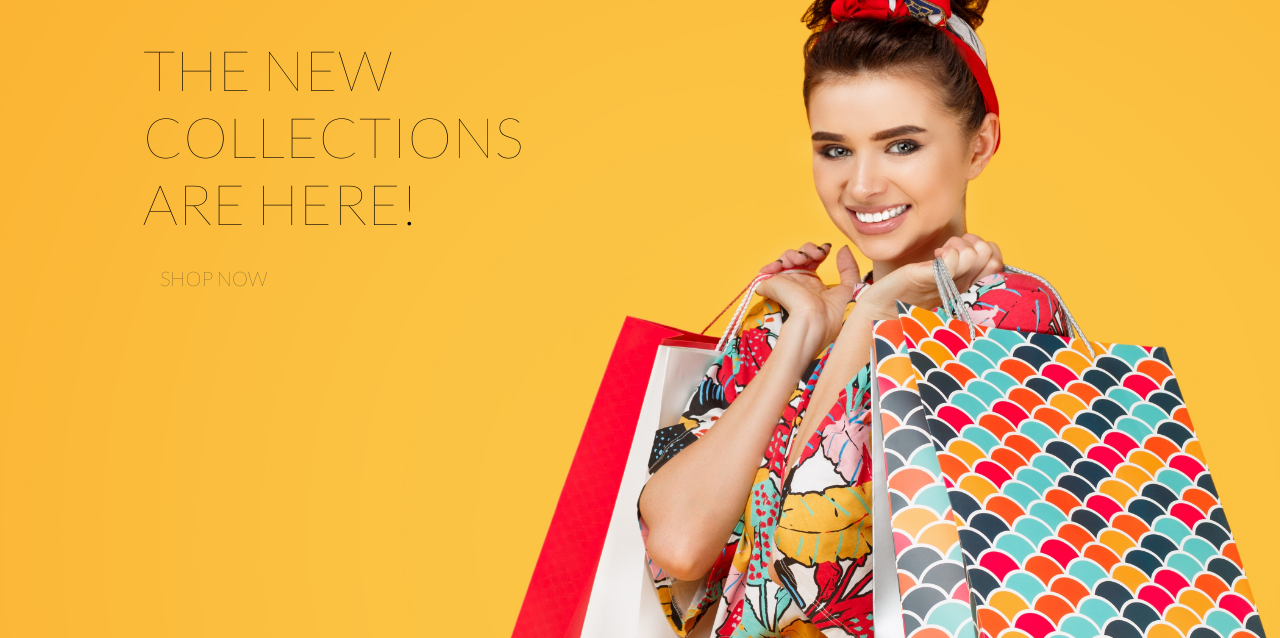
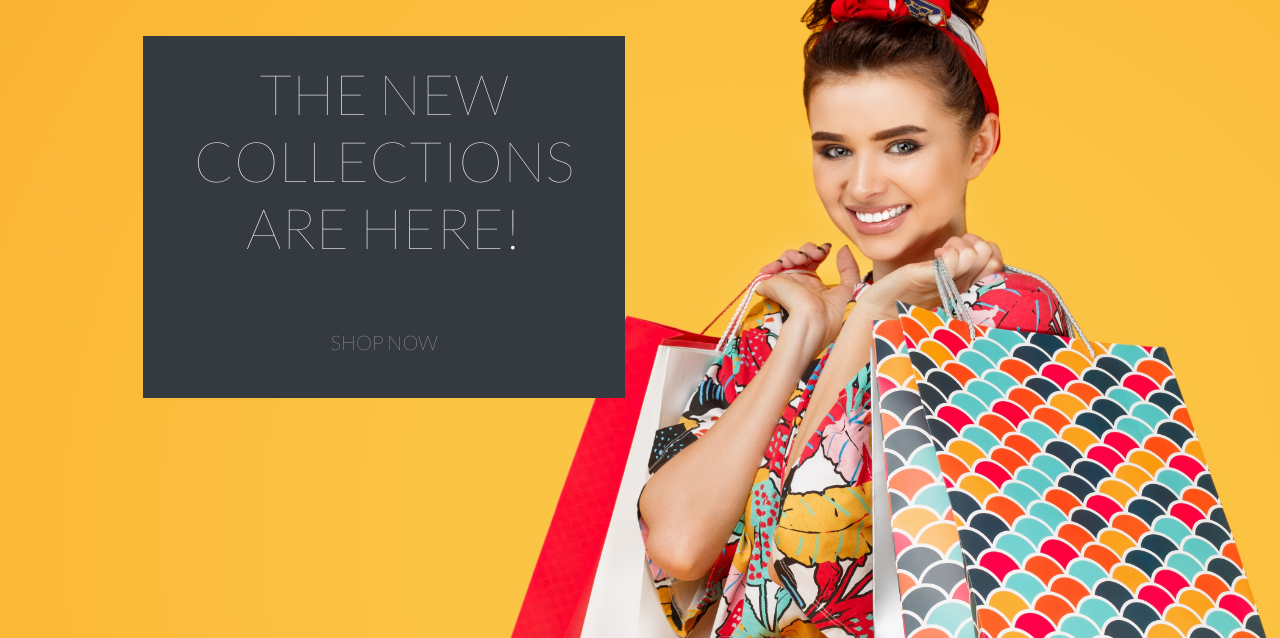
Before and after one commit to SohailMohammed1/eye_in_the_sky, a Django app: page / in a window 1280 px wide. Shown: the part 128-766 px from the top of the page. Run offline with Django 3.2, Linux system fonts and the light colour scheme; some libraries are stand-ins or nearby versions.

Commit message:
Created a border around new collections and shop now button

```diff
--- a/home/templates/home/index.html
+++ b/home/templates/home/index.html
@@ -1,6 +1,5 @@
 {% extends "base.html" %}
 {% load static %}
-
 
 {% block page_header %}
     <div class="container header-container">
@@ -11,15 +10,19 @@
 {% endblock %}
 
 {% block content %}
-    <div class = "container h-100">
+    <div class="container h-100">
         <div class="row h-100">
             <div class="col-7 col-md-6 my-auto">
-                <h1 class="display-4 logo-font text-black">
-                    The new collections are here!
-                </h1>
-                <div>
+                <!-- First black box with white text -->
+                <div class="text-center text-light bg-dark p-4">
+                    <h1 class="display-4 logo-font">
+                        The new collections are here!
+                    </h1>
+                </div>
+                <!-- Second black box with white text -->
+                <div class="text-center text-white bg-dark p-4">
                     <h4>
-                        <a href="" class="show-now-button btn btn-lg rounded-0 text-uppercase py-3">Shop Now</a>
+                        <a href="" class="btn btn-lg btn-dark text-uppercase">Shop Now</a>
                     </h4>
                 </div>
             </div>
```
